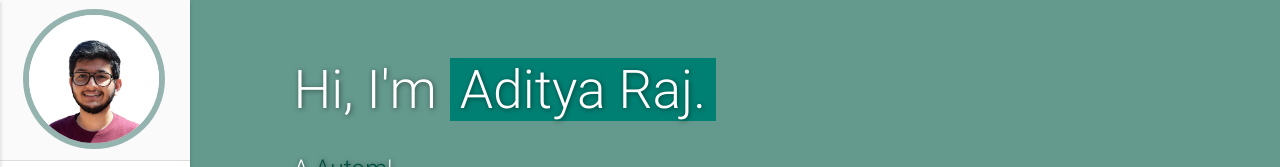
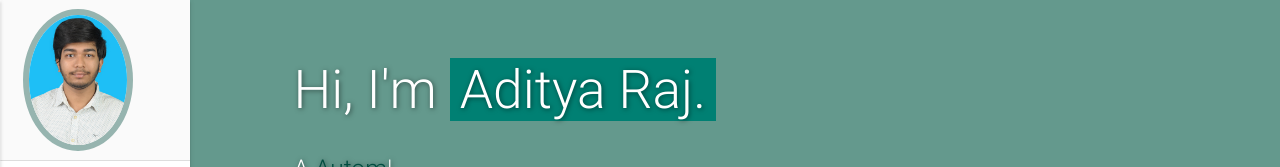
Before and after one commit to masiam/masiam-masiam.github.io, a plain HTML site: page index.html in a window 1280 px wide. Shown: the top 167 px of the page. Drawn offline with nearby package versions, Linux system fonts and the light colour scheme.

Commit message:
Update index.html

```diff
--- a/index.html
+++ b/index.html
@@ -56,7 +56,7 @@
       <li class="logo">
         <a id="logo-container" aria-label="Navigate to the beginning of the page" href="#intro"
           class="brand-logo grey-blue-text">
-          <img src="/assets/img/passport-new.jpg" class="circle img-responsive profile-pic" alt="Aditya Raj avatar">
+          <img src="/assets/img/adityaraj.jpg" class="circle img-responsive profile-pic" alt="Aditya Raj avatar">
         </a>
       </li>
 
```
